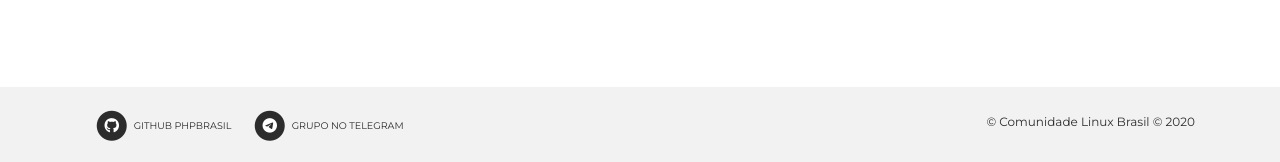
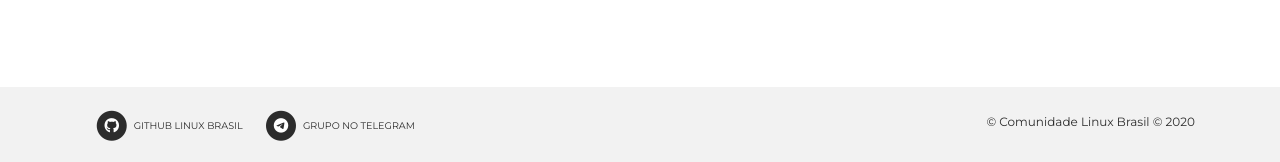
Before and after one commit to linuxbrasil/blog, a Jekyll site: the page built from como-contribuir.md, in a window 1280 px wide and 900 px high, scrolled down 1609 px. Shown: the part 735-897 px from the top of the window. Built offline with Jekyll 4.4.1, drawn with Linux system fonts in a browser that asks for light colours; nearby versions of some CDN libraries; comment, search, counter and statistics services are not loaded.

Commit message:
first commit

```diff
--- a/_includes/footer.html
+++ b/_includes/footer.html
@@ -11,7 +11,7 @@
                                     <i class="fa fa-github fa-stack-1x fa-inverse"></i>
                                 </span>
 
-                                <small>Github PHPBrasil</small>
+                                <small>Github Linux Brasil</small>
                             </a>
                         {% endif %}
                         </li>
--- a/_layouts/post.html
+++ b/_layouts/post.html
@@ -61,7 +61,7 @@ layout: default
           {% endif %}
     </div>
       <hr>
-            <div class="content pager"><p><small>Quer melhorar este artigo? Vá até o <a href="https://github.com/brasil-php/blog">repositório deste blog</a>
+            <div class="content pager"><p><small>Quer melhorar este artigo? Vá até o <a href="https://github.com/linuxbrasil/blog">repositório deste blog</a>
             </small></p></div>
       <hr>
       {% if page.author.description or page.gravatar %}
```
